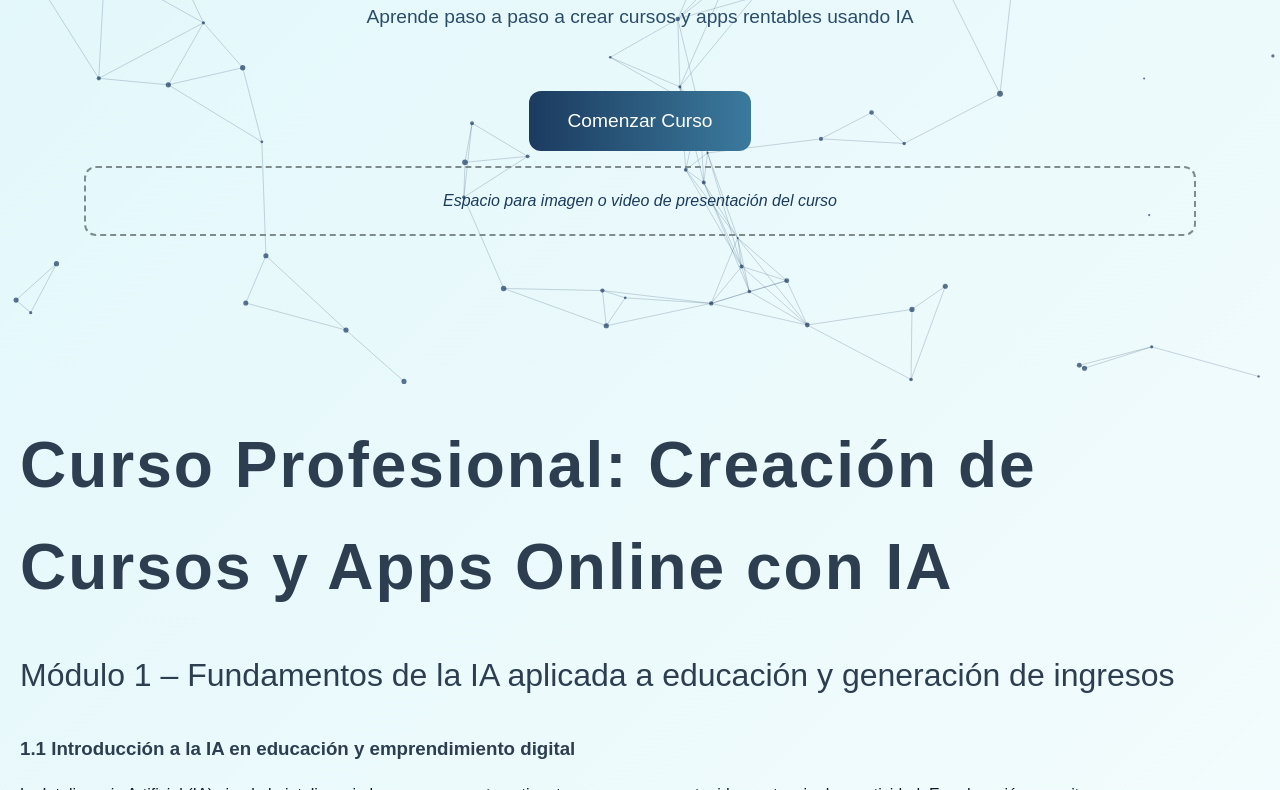
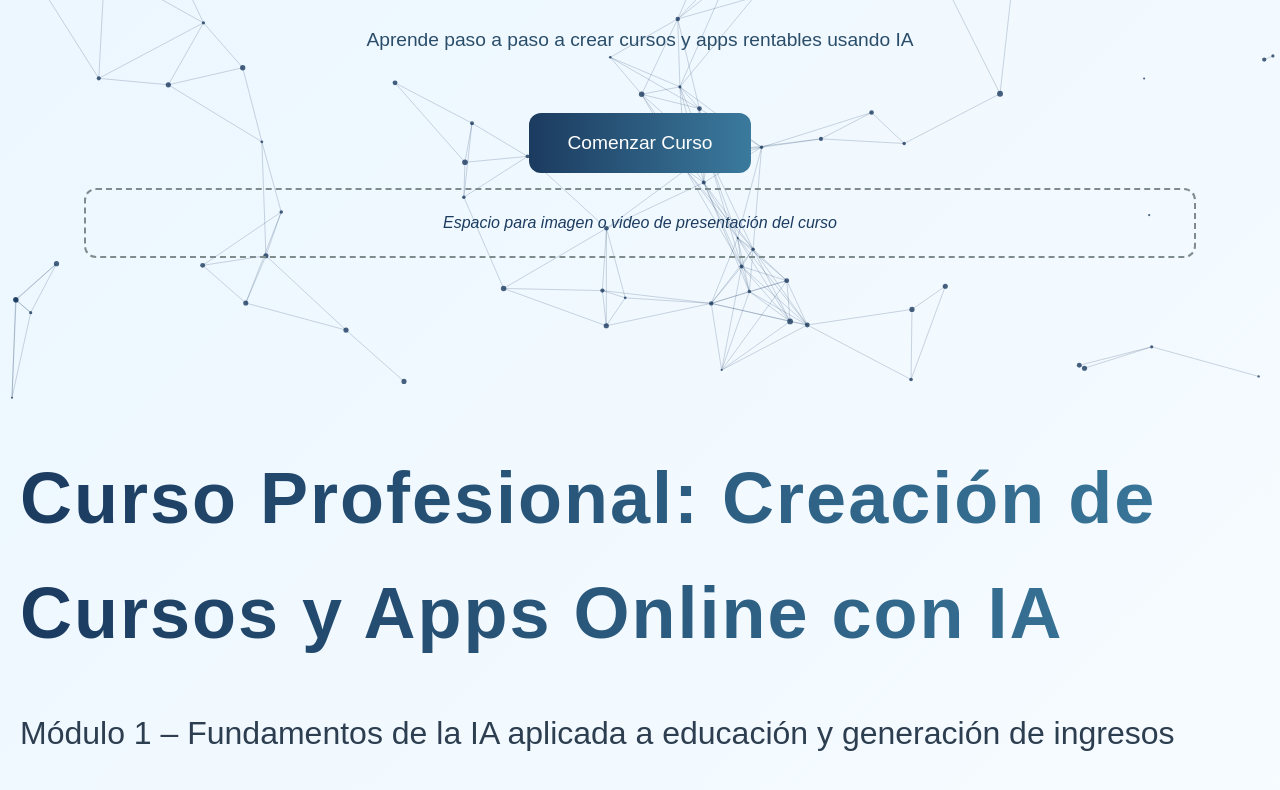
Before and after one commit to ezequielflamenco88-maker/curso-ia-eze, a plain HTML site: page index.html in a window 1280 px wide. Shown: the part 398-1188 px from the top of the page. Drawn offline with Linux system fonts and the light colour scheme.

Commit message:
index.html

```diff
--- a/index.html
+++ b/index.html
@@ -5,14 +5,15 @@
 <meta name="viewport" content="width=device-width, initial-scale=1.0">
 <title>Curso Profesional de IA</title>
 <style>
-  /* Fondo cibernético con partículas */
   body {
     margin: 0;
-    font-family: 'Segoe UI', Tahoma, Geneva, Verdana, sans-serif;
-    background: linear-gradient(135deg, #e0f7fa, #ffffff);
+    font-family: 'Orbitron', sans-serif;
+    background: linear-gradient(135deg, #eaf6ff, #ffffff);
     overflow: hidden;
     color: #0d1b2a;
   }
+
+  @import url('https://fonts.googleapis.com/css2?family=Orbitron:wght@400;700&display=swap');
 
   canvas {
     position: fixed;
@@ -29,11 +30,13 @@
   }
 
   h1 {
-    font-size: 4em;
+    font-size: 4.5em;
     font-weight: 700;
     letter-spacing: 2px;
     margin-bottom: 0.5em;
-    color: #0d1b2a;
+    background: linear-gradient(90deg, #1b3b5f, #3b7a9d);
+    -webkit-background-clip: text;
+    -webkit-text-fill-color: transparent;
   }
 
   h2 {
@@ -83,7 +86,6 @@
   <h2>Genera ingresos y domina la inteligencia artificial</h2>
   <div class="subtitle">Aprende paso a paso a crear cursos y apps rentables usando IA</div>
   <button class="button">Comenzar Curso</button>
-
   <div class="placeholder">Espacio para imagen o video de presentación del curso</div>
 </div>
 
@@ -94,7 +96,13 @@
 let height = canvas.height = window.innerHeight;
 
 const particles = [];
-  const particleCount = 100;
+const particleCount = 120;
+const mouse = { x: null, y: null };
+
+window.addEventListener('mousemove', e => {
+  mouse.x = e.x;
+  mouse.y = e.y;
+});
 
 function Particle() {
   this.x = Math.random() * width;
@@ -107,7 +115,7 @@
 Particle.prototype.draw = function() {
   ctx.beginPath();
   ctx.arc(this.x, this.y, this.radius, 0, Math.PI*2);
-    ctx.fillStyle = 'rgba(27, 59, 95, 0.7)';
+  ctx.fillStyle = 'rgba(27, 59, 95, 0.8)';
   ctx.fill();
 }
 
@@ -115,8 +123,20 @@
   this.x += this.vx;
   this.y += this.vy;
 
+  // Rebote en los bordes
   if(this.x < 0 || this.x > width) this.vx *= -1;
   if(this.y < 0 || this.y > height) this.vy *= -1;
+
+  // Cercanía al mouse
+  if(mouse.x && mouse.y){
+    const dx = this.x - mouse.x;
+    const dy = this.y - mouse.y;
+    const dist = Math.sqrt(dx*dx + dy*dy);
+    if(dist < 100){
+      this.x += dx/20;
+      this.y += dy/20;
+    }
+  }
 }
 
 for(let i=0;i<particleCount;i++){
```
Lines whose indentation alone changed are shown as unchanged.
